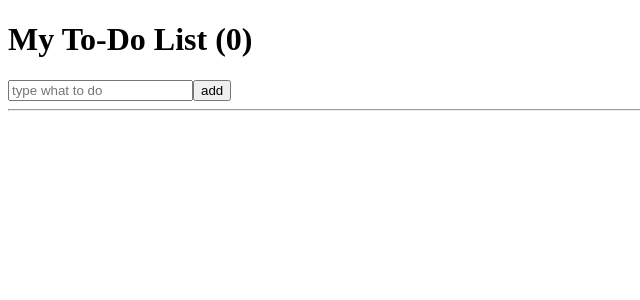
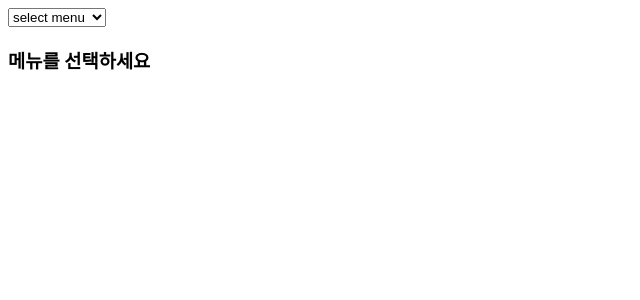
Before and after one commit to rockjoon/react-beginner, a React (Create React App) app: page / in a window 1280 px wide. Shown: the top 300 px of the page, without its empty margins (0-640 px from the left). Built offline with nearby package versions, Linux system fonts and the light colour scheme.

Commit message:
refact : split module

```diff
--- a/src/App.js
+++ b/src/App.js
@@ -1,37 +1,46 @@
 import {useState} from "react";
+import ToDoList from "./ToDoList";
+import PropTypes from "prop-types";
+import CoinTracker from "./CoinTracker";
+import Movie from "./Movie";
 
 function App() {
-    const [toDo, setToDo] = useState("")
-    const [toDos, setToDos] = useState([])
-    const onChange = (event) => setToDo(() => event.target.value)
-    const onSubmit = (event) => {
-        event.preventDefault();
-        if (toDo === "") return
-        setToDos((prevState => {
-            return [toDo, ...toDos]
-        }))
-        setToDo("")
+    const [menu, setMenu] = useState("0")
+    const onMenuChange = (event) => {
+        setMenu(() => event.target.value)
     }
     return (
         <div>
-            <h1>My To-Do List ({toDos.length})</h1>
+            <div>
+                <select value={menu} onChange={onMenuChange}>
+                    <option value={"0"}> select menu </option>
+                    <option value={"1"}> To-Do List </option>
+                    <option value={"2"}> Coin Tracker </option>
+                    <option value={"3"}> Movie App </option>
+                </select>
+            </div>
+            <SwitchMenu menu={menu}  />
+        </div>
+        )
+}
 
-            <form onSubmit={onSubmit}>
-                <input
-                    type="text" value={toDo} placeholder="type what to do"
-                    onChange={onChange}
-                />
-                <button>add</button>
-            </form>
-            <hr/>
-            <ul>
-                {toDos.map((item, index) => (
-                    <li key={index}>{item}</li>
-                ))}
-            </ul>
-        </div>
+const SwitchMenu = ({menu}) => {
+    switch (menu) {
+        case "0":
+            return <h3>메뉴를 선택하세요</h3>
+        case "1":
+            return <ToDoList />
+        case "2":
+            return <CoinTracker />
+        case "3":
+            return <Movie />
+        default :
+            return null
+    }
+}
 
-    );
+SwitchMenu.propTypes = {
+    menu: PropTypes.string.isRequired
 }
 
 export default App;
--- /dev/null
+++ b/src/ToDoList.js
@@ -0,0 +1,36 @@
+import {useState} from "react";
+
+function ToDoList() {
+    const [toDo, setToDo] = useState("")
+    const [toDos, setToDos] = useState([])
+    const onChange = (event) => setToDo(() => event.target.value)
+    const onSubmit = (event) => {
+        event.preventDefault();
+        if (toDo === "") return
+        setToDos((prevState => {
+            return [toDo, ...toDos]
+        }))
+        setToDo("")
+    }
+    return (
+        <div>
+            <h1>My To-Do List ({toDos.length})</h1>
+
+            <form onSubmit={onSubmit}>
+                <input
+                    type="text" value={toDo} placeholder="type what to do"
+                    onChange={onChange}
+                />
+                <button>add</button>
+            </form>
+            <hr/>
+            <ul>
+                {toDos.map((item, index) => (
+                    <li key={index}>{item}</li>
+                ))}
+            </ul>
+        </div>
+    );
+}
+
+export default ToDoList
```
